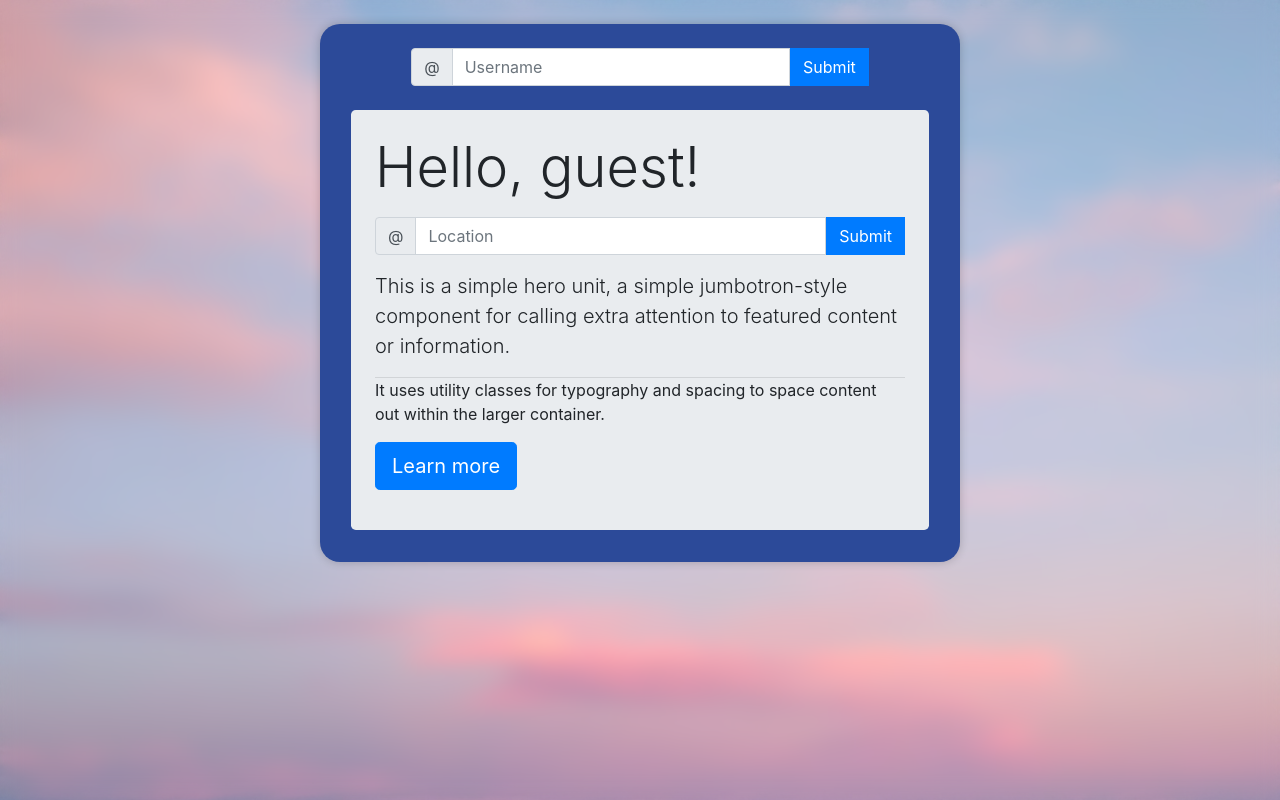
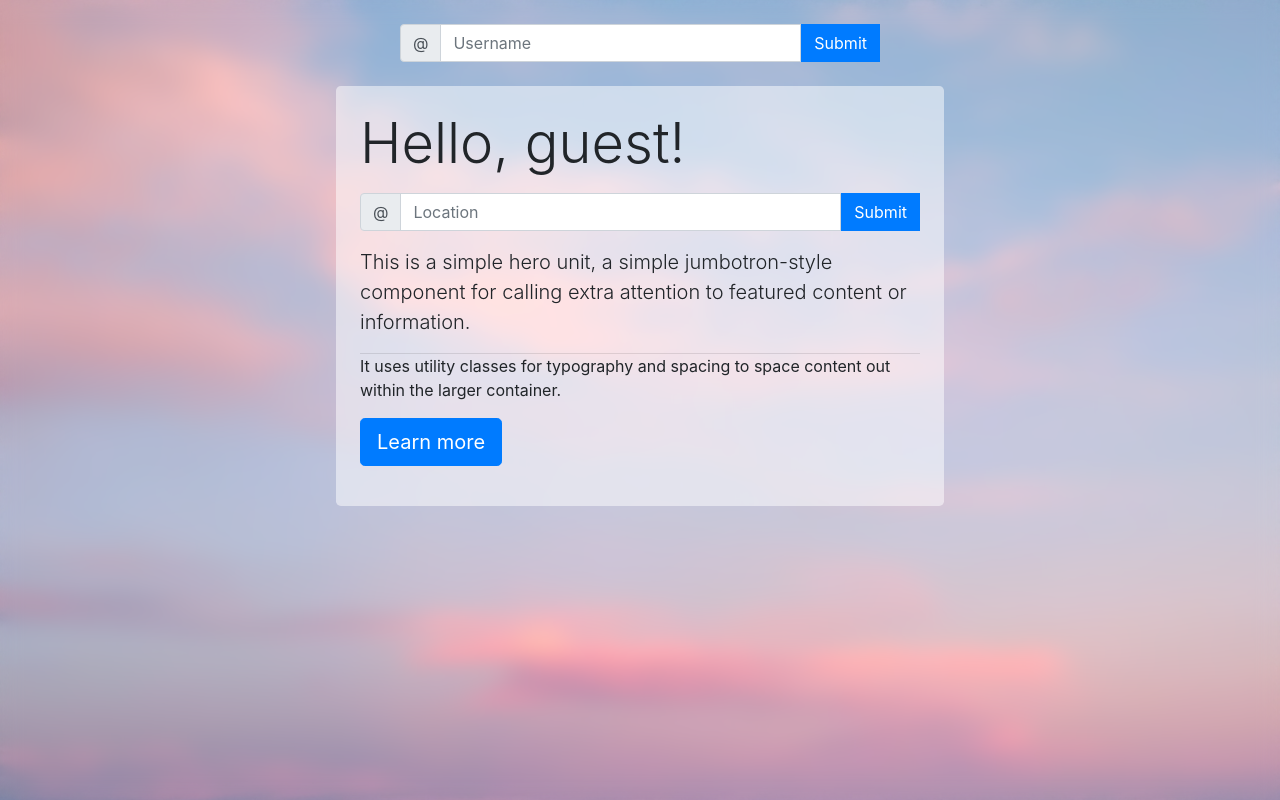
Before and after one commit to FEDavid/Basic_weather, a Flask app: page / in a window 1280 px wide. Run offline with Flask 2, Linux system fonts and the light colour scheme; some libraries are stand-ins or nearby versions.

Commit message:
Updated Index and css

```diff
--- a/static/css/main.css
+++ b/static/css/main.css
@@ -14,11 +14,7 @@ body{
 #main_container{
     width: 90%;
     margin: 0 auto;
-    background: #2C4A99;
-    border-radius: 20px;
-    -webkit-box-shadow: 0px 0px 10px 0px rgba(0, 0, 0, 0.2);
-    -moz-box-shadow: 0px 0px 10px 0px rgba(0, 0, 0, 0.2);
-    box-shadow: 0px 0px 10px 0px rgba(0, 0, 0, 0.2);
+    padding: 0!important;
 }
 
 .mb-4, .my-4 {
@@ -31,6 +27,10 @@ body{
     padding-right: 30px;
     padding-top: 0;
     padding-bottom: 15px;
+}
+
+.appBG{
+    background-color: rgba(255, 255, 255, 0.5);
 }
 
 /* Breakpoints */
--- a/templates/index.html
+++ b/templates/index.html
@@ -1,5 +1,6 @@
 <!DOCTYPE html>
 <html lang="en">
+
 <head>
   <meta charset="UTF-8">
   <meta http-equiv="X-UA-Compatible" content="IE=edge">
@@ -7,13 +8,22 @@
   <title>Document</title>
   <!-- Style -->
   <!-- Prereqs -->
-  <link rel="stylesheet" href="https://cdn.jsdelivr.net/npm/bootstrap@4.0.0/dist/css/bootstrap.min.css" integrity="sha384-Gn5384xqQ1aoWXA+058RXPxPg6fy4IWvTNh0E263XmFcJlSAwiGgFAW/dAiS6JXm" crossorigin="anonymous">
-  <script src="https://code.jquery.com/jquery-3.2.1.slim.min.js" integrity="sha384-KJ3o2DKtIkvYIK3UENzmM7KCkRr/rE9/Qpg6aAZGJwFDMVNA/GpGFF93hXpG5KkN" crossorigin="anonymous"></script>
-  <script src="https://cdn.jsdelivr.net/npm/popper.js@1.12.9/dist/umd/popper.min.js" integrity="sha384-ApNbgh9B+Y1QKtv3Rn7W3mgPxhU9K/ScQsAP7hUibX39j7fakFPskvXusvfa0b4Q" crossorigin="anonymous"></script>
-  <script src="https://cdn.jsdelivr.net/npm/bootstrap@4.0.0/dist/js/bootstrap.min.js" integrity="sha384-JZR6Spejh4U02d8jOt6vLEHfe/JQGiRRSQQxSfFWpi1MquVdAyjUar5+76PVCmYl" crossorigin="anonymous"></script>
+  <link rel="stylesheet" href="https://cdn.jsdelivr.net/npm/bootstrap@4.0.0/dist/css/bootstrap.min.css"
+    integrity="sha384-Gn5384xqQ1aoWXA+058RXPxPg6fy4IWvTNh0E263XmFcJlSAwiGgFAW/dAiS6JXm" crossorigin="anonymous">
+  <script src="https://code.jquery.com/jquery-3.2.1.slim.min.js"
+    integrity="sha384-KJ3o2DKtIkvYIK3UENzmM7KCkRr/rE9/Qpg6aAZGJwFDMVNA/GpGFF93hXpG5KkN"
+    crossorigin="anonymous"></script>
+  <script src="https://cdn.jsdelivr.net/npm/popper.js@1.12.9/dist/umd/popper.min.js"
+    integrity="sha384-ApNbgh9B+Y1QKtv3Rn7W3mgPxhU9K/ScQsAP7hUibX39j7fakFPskvXusvfa0b4Q"
+    crossorigin="anonymous"></script>
+  <script src="https://cdn.jsdelivr.net/npm/bootstrap@4.0.0/dist/js/bootstrap.min.js"
+    integrity="sha384-JZR6Spejh4U02d8jOt6vLEHfe/JQGiRRSQQxSfFWpi1MquVdAyjUar5+76PVCmYl"
+    crossorigin="anonymous"></script>
   <link rel="stylesheet" href="{{ url_for('static', filename='css/main.css') }}">
-  <link rel="stylesheet" href="https://fonts.googleapis.com/css2?family=Material+Symbols+Sharp:opsz,wght,FILL,GRAD@20..48,100..700,0..1,-50..200" />
+  <link rel="stylesheet"
+    href="https://fonts.googleapis.com/css2?family=Material+Symbols+Sharp:opsz,wght,FILL,GRAD@20..48,100..700,0..1,-50..200" />
 </head>
+
 <body>
 
   <!-- CONTAINER -->
@@ -26,7 +36,8 @@
         <div class="input-group-prepend">
           <span class="input-group-text" id="basic-addon1">@</span>
         </div>
-    <input type="text" class="form-control" placeholder="Username" aria-label="Username" aria-describedby="basic-addon1" for="user_name" type="text" id="user_name" name="user_name">
+        <input type="text" class="form-control" placeholder="Username" aria-label="Username"
+          aria-describedby="basic-addon1" for="user_name" type="text" id="user_name" name="user_name">
         <input class="btn btn-primary rounded-0" type="submit" value="Submit">
       </div>
     </form>
@@ -35,7 +46,7 @@
     <div class="container-xl pt-4 pb-3 px-3" style="width: 100%;">
       <div class="row d-flex flex-wrap-reverse">
         <div class="col mb-3">
-        <div class="jumbotron container-fluid p-4 mb-0 shadow p-3" style="height: 100%;">
+          <div class="jumbotron container-fluid p-4 mb-0 shadow p-3 appBG" style="height: 100%;">
             <h1 class="display-4">{{ greeting }}</h1>
 
             <!-- GET USER'S NAME -->
@@ -44,13 +55,15 @@
                 <div class="input-group-prepend">
                   <span class="input-group-text" id="basic-addon1">@</span>
                 </div>
-              <input type="text" class="form-control" placeholder="Location" aria-label="Location" aria-describedby="basic-addon1" for="location" type="text" id="location" name="location">
+                <input type="text" class="form-control" placeholder="Location" aria-label="Location"
+                  aria-describedby="basic-addon1" for="location" type="text" id="location" name="location">
                 <input class="btn btn-primary rounded-0" type="submit" value="Submit">
               </div>
             </form>
             <!-- GET USER'S NAME -->
 
-          <p class="lead">This is a simple hero unit, a simple jumbotron-style component for calling extra attention to featured content or information.</p>
+            <p class="lead">This is a simple hero unit, a simple jumbotron-style component for calling extra attention
+              to featured content or information.</p>
             <hr class="my-4">
             <p>It uses utility classes for typography and spacing to space content out within the larger container.</p>
             <p class="lead">
@@ -58,9 +71,9 @@
             </p>
           </div>
         </div>
-      <!-- IGNORE ERROR, CODE WORKS FINE -->
+        <!-- @ts-ignore -->
         <div class="col-xl-4 mb-3" style="display: {{ display }};" id="weather_container">
-        <div class="card p-4 shadow p-3 border-0" style="width: 100%; height: 100%;" id="weather_card">
+          <div class="card p-4 shadow p-3 border-0 appBG" style="width: 100%; height: 100%;" id="weather_card">
             <img src="{{ weather_icon }}" height="100px">
             <div class="card-body pb-0 d-flex flex-column justify-content-between" style="text-align: center;">
               <div>
@@ -70,7 +83,9 @@
                   <li>Temperature (in celcius): {{ temp_out }}</li>
                 </ul>
               </div>
-            <a href="/" class="btn btn-primary w-50 align-self-center">Clear all</a>
+              <p>
+                <a class="btn btn-primary align-self-center clearBtn" href="/" role="button">Clear all</a>
+              </p>
             </div>
           </div>
         </div>
@@ -82,4 +97,5 @@
   <!-- CONTAINER -->
 
 </body>
+
 </html>
```
Lines whose indentation alone changed are shown as unchanged.
